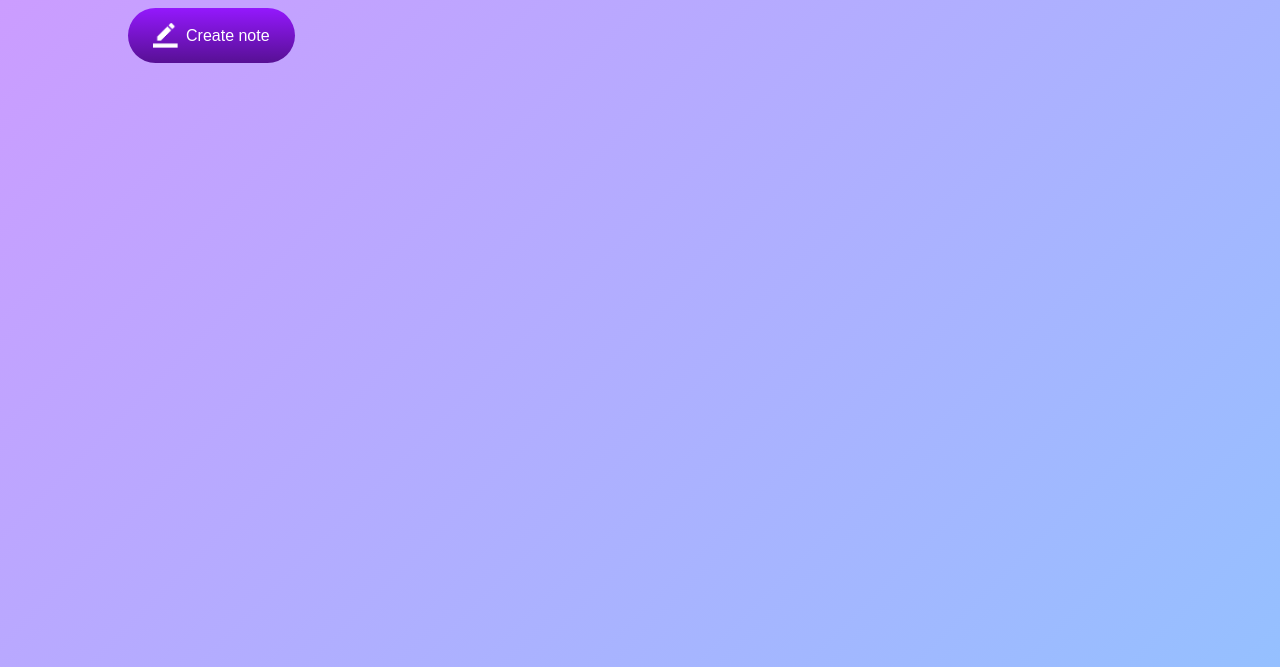
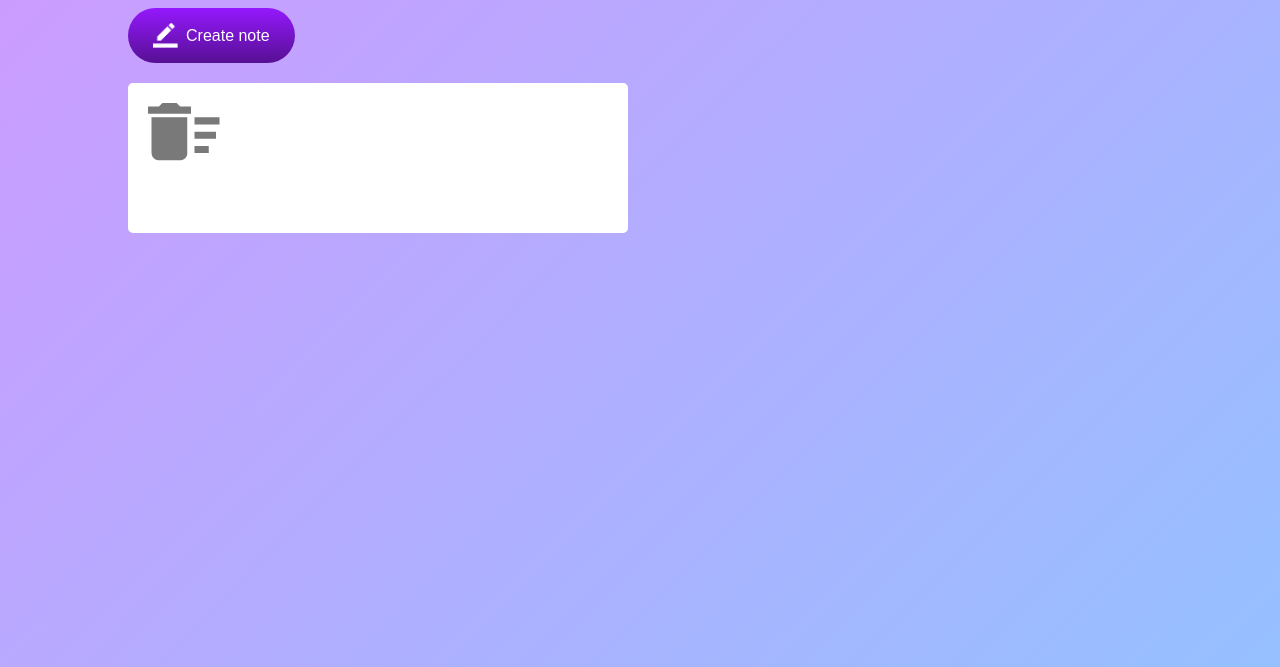
Before and after one commit to Malachi9311/js_note_app, a plain HTML site: page index.html in a window 1280 px wide. Shown: the part 133-800 px from the top of the page. Drawn offline with Linux system fonts and the light colour scheme.

Commit message:
input box

```diff
--- a/index.html
+++ b/index.html
@@ -10,6 +10,11 @@
     <div class="container">
       <h1><img src="images/notes.png" alt="" />Notes</h1>
       <button><img src="images/edit.png" alt="" />Create note</button>
+      <div class="note-container">
+        <p contenteditable="true" class="input-box">
+          <img src="images/delete.png" alt="" />
+        </p>
+      </div>
     </div>
     <script src="script.js"></script>
   </body>
--- a/style.css
+++ b/style.css
@@ -43,3 +43,16 @@
     margin: 30px 0 20px;
     cursor: pointer;
 }
+
+.input-box {
+    position: relative;
+    width: 100%;
+    max-width: 500px;
+    min-height: 150px;
+    background: #fff;
+    color: #333;
+    padding: 20px;
+    margin: 20px 0;
+    outline: none;
+    border-radius: 5px;
+}
```
